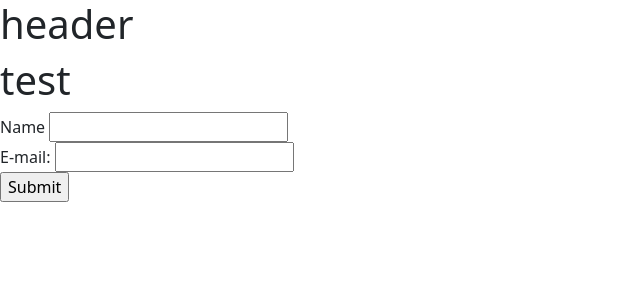
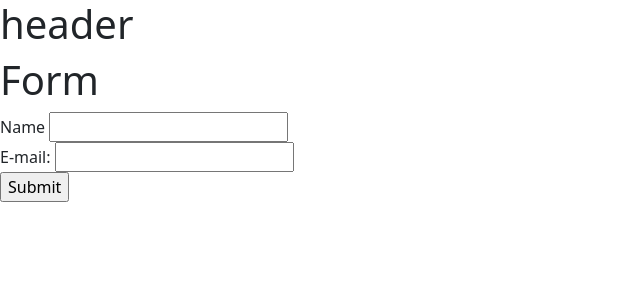
Before and after one commit to ccamlin3/homework2.4013, a PHP site: page / in a window 1280 px wide. Shown: the top 300 px of the page, without its empty margins (0-640 px from the left). Run offline with PHP 8.4, Linux system fonts and the light colour scheme.

Commit message:
Update index.php

```diff
--- a/index.php
+++ b/index.php
@@ -2,7 +2,7 @@
  <?php
 include('header.php');
 ?>
-<h1> test </h1>
+<h1> Form </h1>
 
       <form action"handlepost.php" method="post">
         Name <input type="text" name ="name"><br>
```
